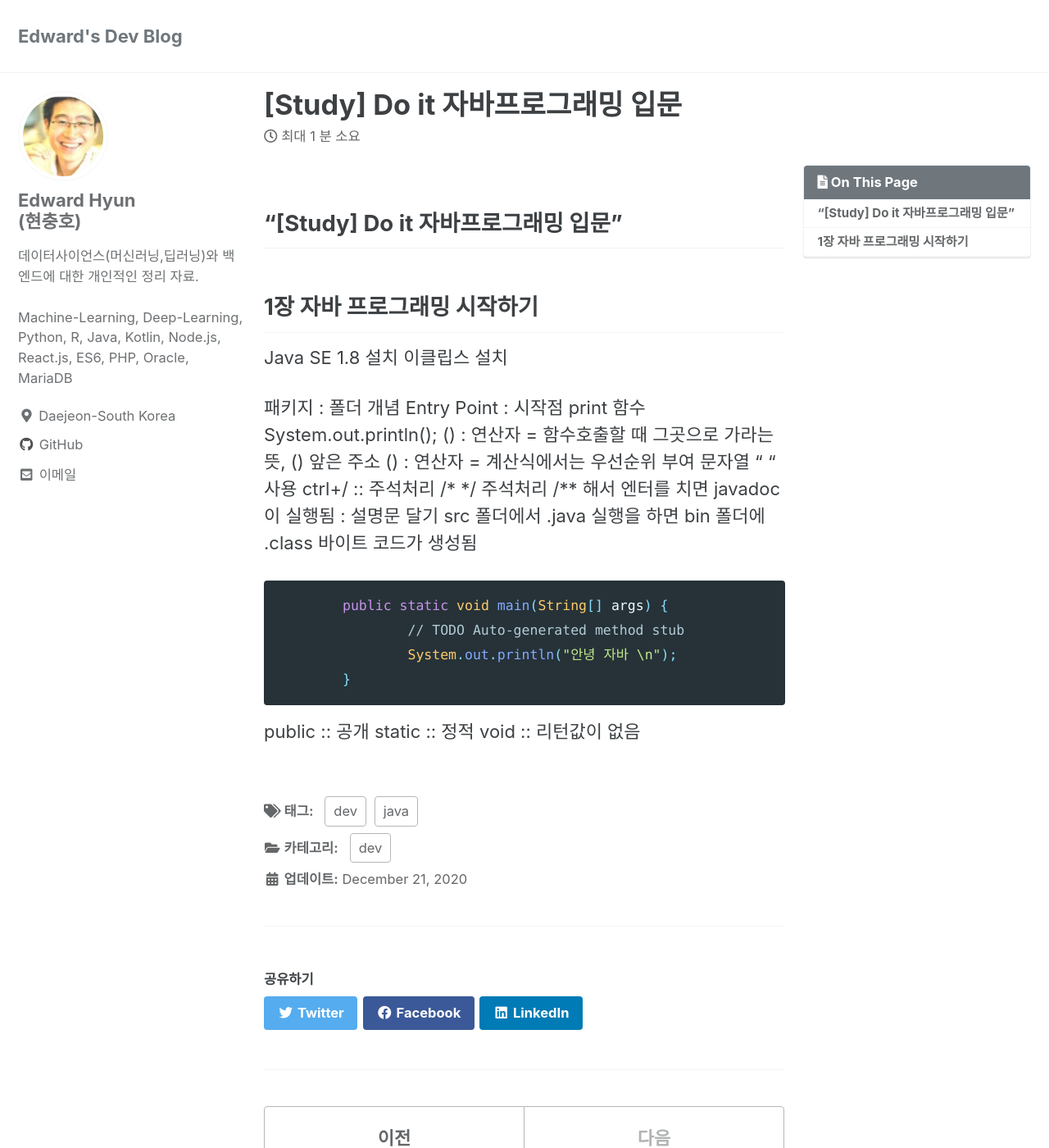
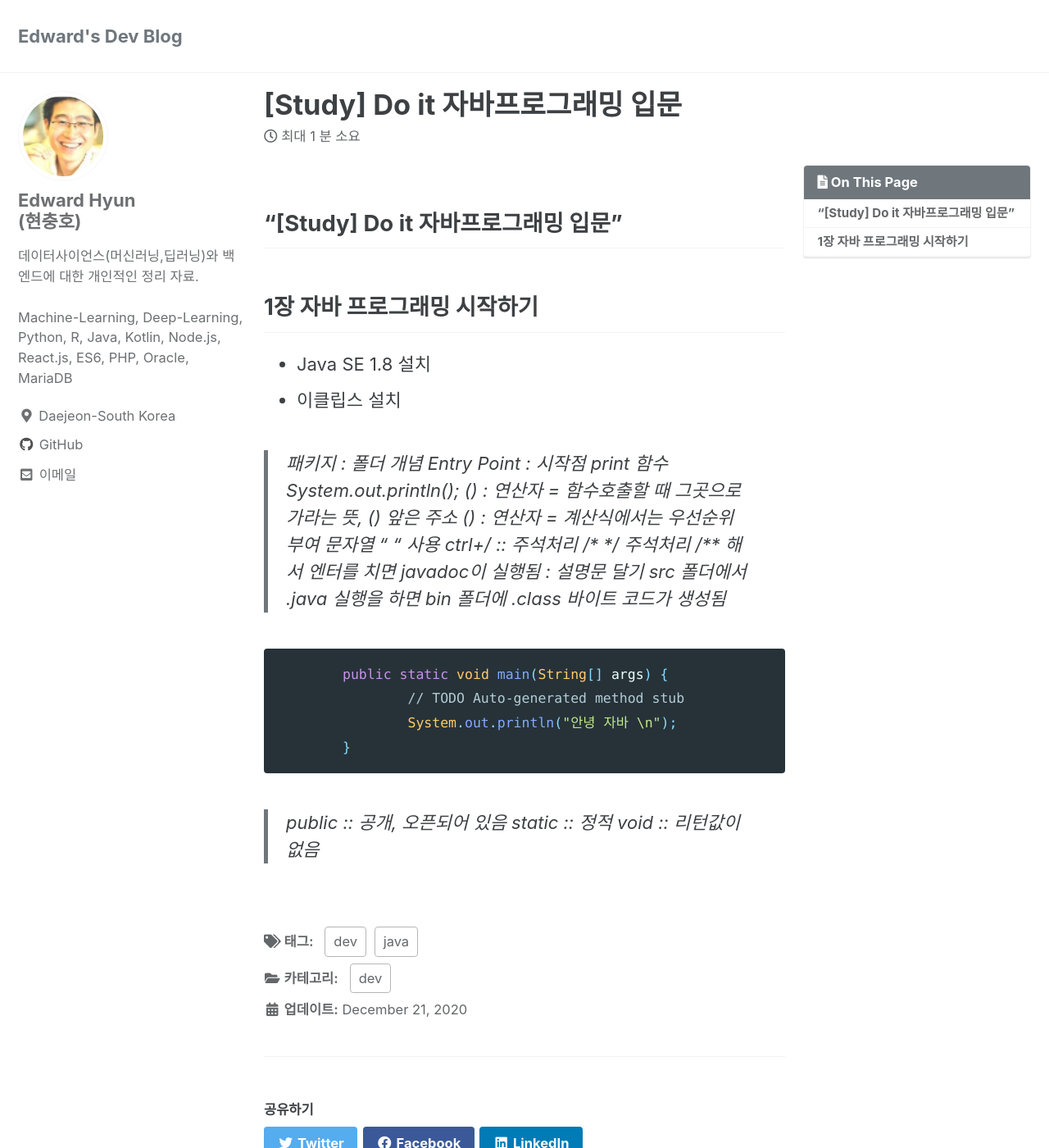
Before and after one commit to iamhch24/iamhch24.github.io, a Jekyll site: the page built from _posts/2020-12-21-[Study] Do it 자바 프로그래밍 입문.md, in a window 1280 px wide and 1400 px high. Shown: the whole window at 82% size. Built offline with Jekyll 4.4.1, drawn with Linux system fonts in a browser that asks for light colours; cached includes are drawn as plain includes.

Commit message:
_posts/2020-12-21-[Study] Do it 자바 프로그래밍 입문.md updated from https://stackedit.io/

````diff
--- a/_posts/2020-12-21-[Study] Do it 자바 프로그래밍 입문.md
+++ b/_posts/2020-12-21-[Study] Do it 자바 프로그래밍 입문.md
@@ -11,10 +11,10 @@ toc: true
 
 ## 1장 자바 프로그래밍 시작하기
 
-Java SE 1.8 설치
-이클립스 설치
+* Java SE 1.8 설치
+* 이클립스 설치
 
-패키지 : 폴더 개념
+> 패키지 : 폴더 개념
 Entry Point : 시작점
 print 함수
 System.out.println();
@@ -32,7 +32,8 @@ src 폴더에서 .java 실행을 하면 bin 폴더에 .class 바이트 코드가
 		System.out.println("안녕 자바 \n");
 	}
 ```
-public :: 공개
+
+> public :: 공개, 오픈되어 있음
 static :: 정적
 void :: 리턴값이 없음
 
````
Also changed, not shown: other parts of _posts/2020-12-21-[Study] Do it 자바 프로그래밍 입문.md (+2 -2 lines).
